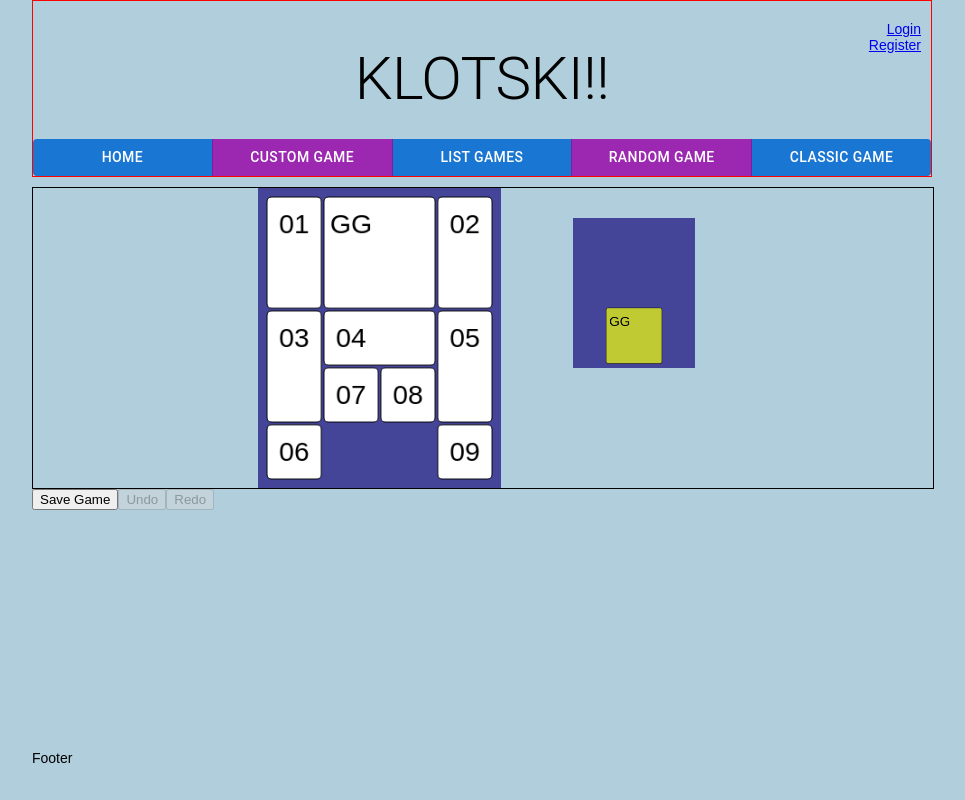
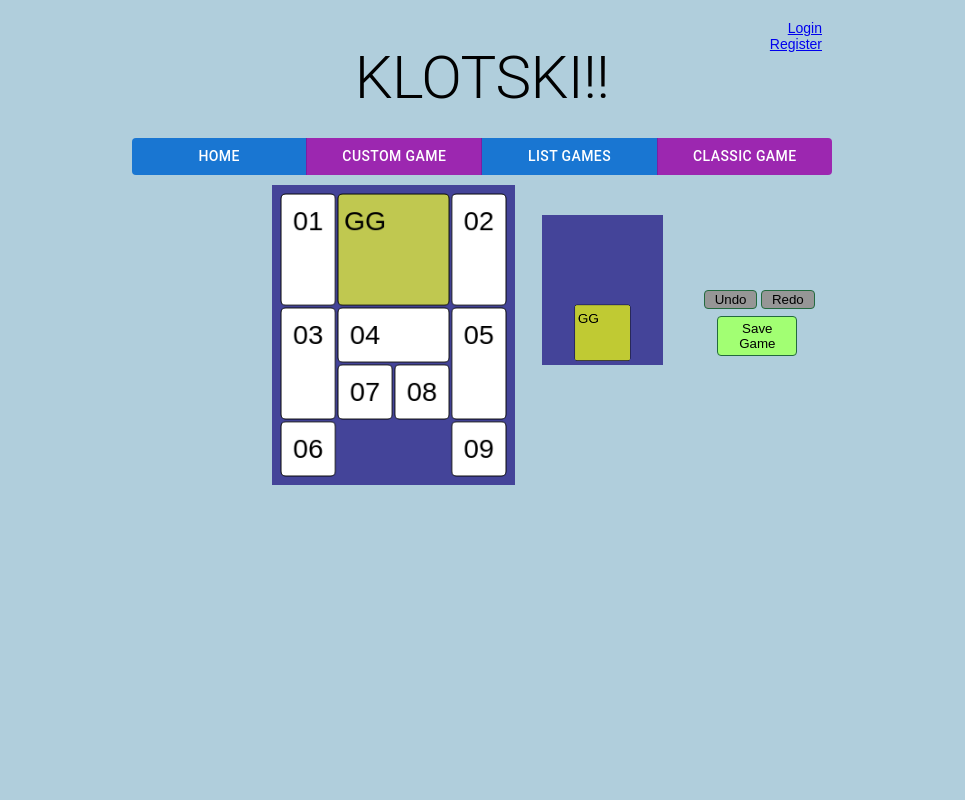
Before and after one commit to JP235/jpmantilla, a React (Create React App) app: page /game/classic in a window 1280 px wide. Shown: the whole page, without its empty margins (158-1123 px from the left). Built offline with nearby package versions, Linux system fonts and the light colour scheme.

Commit message:
style upgrade

```diff
--- a/src/app/App.js
+++ b/src/app/App.js
@@ -13,7 +13,7 @@ function App() {
 			<div className="Content">
 				<AppRoutes />
 			</div>
-			<Footer />
+			{/* <Footer /> */}
 		</>
 	);
 }
--- a/src/common/canvas/BoardCanvas.js
+++ b/src/common/canvas/BoardCanvas.js
@@ -10,7 +10,7 @@ function canvasBlockParams(block) {
 	const y = BORDERMARGIN + block.x * (BLOCKSIDE + BLOCKMARGIN);
 	const h = BLOCKSIDE * block.l + BLOCKMARGIN * (block.l - 1);
 	const l = BLOCKSIDE * block.h + BLOCKMARGIN * (block.h - 1);
-	const color = block.color ? block.color : "white";
+	const color = block.color ? block.color : name === "GG" ? "#C0C850" : "white";
 
 	return { name, x, y, h, l, color };
 }
--- a/src/common/layout/Navbar.js
+++ b/src/common/layout/Navbar.js
@@ -27,12 +27,12 @@ const Navbar = () => {
 					<Button color="primary" href="/listgames" >
 						List Games
 					</Button>
-					<Button color="secondary" href="/random" >
-						Random Game
-					</Button>
-          <Button color="primary" href="/game/classic" >
+          <Button color="secondary" href="/game/classic" >
             Classic Game
           </Button>
+					{/* <Button color="primary" href="/random" >
+						Random Game
+					</Button> */}
 				</ButtonGroup>
 			</Grid>
 			</Grid>
--- a/src/index.css
+++ b/src/index.css
@@ -1,14 +1,14 @@
 body {
     background-color: #b0cedc;
 	margin: auto;
-	max-width: 900px;
+	max-width: 700px;
 	-webkit-font-smoothing: antialiased;
 	-moz-osx-font-smoothing: grayscale;
 	font: 14px "Century Gothic", Futura, sans-serif;
 }
 
 .Header{
-    border: 1px solid rgb(255, 0, 0);
+    /* border: 1px solid rgb(255, 0, 0); */
     margin-top: 0px;
     padding-top: 0px;
 }
--- a/src/pages/PlayGame/PlayGame.js
+++ b/src/pages/PlayGame/PlayGame.js
@@ -97,7 +97,7 @@ function PlayGame(props) {
 				) {
 					setDownX(x);
 					setDownY(y);
-          dispatch(isGameWon())
+					dispatch(isGameWon());
 				}
 			}
 		}
@@ -159,9 +159,29 @@ function PlayGame(props) {
 					]}
 					id="winBoard"
 				/>
-      </div>
+
+				<div className="game-buttons-container">
 					<button
-				className="btn btn-primary"
+						className="btn-menu undo"
+            type='button'
+						disabled={
+							!pastMoves || pastMoves.length === 0 ? true : false
+						}
+						onClick={() => dispatch(undoMove())}
+					>
+						Undo
+					</button>{"  "}
+					<button
+						className="btn-menu redo"
+            type='button'
+            disabled={futureMoves.length > 0 ? false : true}
+						onClick={() => dispatch(redoMove())}
+					>
+						Redo
+					</button>
+					<button
+						className="btn-menu save"
+            type='button'
 						onClick={() => {
 							const gameToSave = {
 								...game,
@@ -170,26 +190,17 @@ function PlayGame(props) {
 								img_win: getCanvasImageURI("winBoard"),
 							};
 							gameCode.gameCode !== "classic"
-						? dispatch(saveGame(gameToSave, blocks, pastMoves))
+								? dispatch(
+										saveGame(gameToSave, blocks, pastMoves)
+								  )
 								: dispatch(createGame(gameToSave, blocks));
 						}}
 					>
 						Save Game
 					</button>
-			<button
-				className="btn btn-primary"
-				disabled={!pastMoves || pastMoves.length === 0 ? true : false}
-				onClick={() => dispatch(undoMove())}
-			>
-				Undo
-			</button>
-			<button
-				className="btn btn-primary"
-				disabled={futureMoves.length > 0 ? false : true}
-				onClick={() => dispatch(redoMove())}
-			>
-				Redo
-			</button>
+
+				</div>
+			</div>
 		</>
 	);
 }
--- a/src/pages/PlayGame/playGame.css
+++ b/src/pages/PlayGame/playGame.css
@@ -1,25 +1,62 @@
 .boards-container {
 	position: relative;
 	width: 100%;
-    border: 1px solid black;
 	min-height: 300px;
 	height: 100%;
 }
 #playBoard {
 	position: absolute;
 	top: 0;
-	left: 25%;
-	max-width: 30%;
+	left: 20%;
+	max-width: 35%;
 	max-height: 100%;
-    min-width: 10%; ;
+	min-width: 10%;
 	min-height: 50%;
 }
 #winBoard {
 	position: absolute;
 	top: 10%;
-    left: 60%;
-    max-width: 15%; ;
+	left: 58.5%;
+	max-width: 18%;
 	max-height: 50%;
-    min-width: 5%; ;
+	min-width: 5%;
 	min-height: 25%;
 }
+.game-buttons-container {
+	position: absolute;
+    margin: auto;
+	top: 35%;
+	right: 2.5%;
+}
+.btn-menu {
+	border-radius: 4px;
+	width: 4em;
+	border: solid 1px #236a3f;
+	color: black;
+	background-color: #e7e7e7;
+	transition-duration: 0.4s;
+}
+.btn-menu:hover {
+	background-color: #947a7a; /* Green */
+	color: rgb(255, 255, 255);
+}
+.save {
+	position: absolute;
+    width: 6em;
+    height: 3em;
+    left: 1em;
+    top: 2em;
+    color: black;
+    background-color: #a2ff73;
+    transition-duration: 0.4s;
+}
+.redo .undo{
+	position: absolute;
+    top: 1em;
+}
+.undo:disabled {
+    background-color: #969696;
+}
+.redo:disabled {
+    background-color: #969696;
+}
```
Lines whose indentation alone changed are shown as unchanged.
